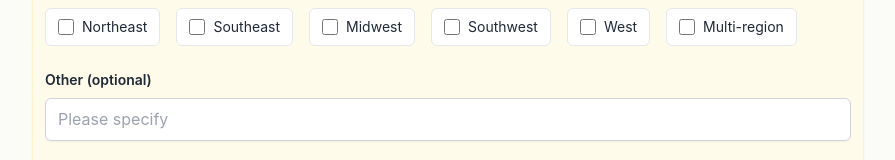
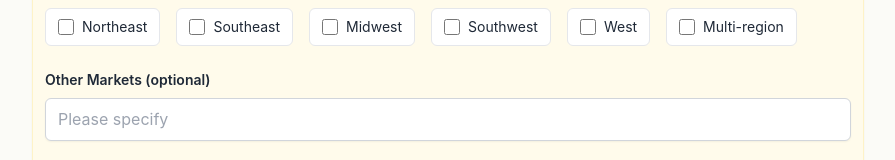
Before and after one commit to ondrovic/survey-test-form, a React (Vite) app: page / in a window 1280 px wide. Shown: the part 505-665 px from the top of the page, without its empty margins (192-1087 px from the left). Built offline with nearby package versions, Linux system fonts and the light colour scheme; no server answers; the database is empty.

Commit message:
Allowed anys for now

```diff
--- a/src/components/survey/SurveyForm/SurveyForm.tsx
+++ b/src/components/survey/SurveyForm/SurveyForm.tsx
@@ -232,7 +232,7 @@ export const SurveyForm: React.FC<SurveyFormProps> = ({
                             <Input
                                 name="businessInfo.otherMarket"
                                 register={register}
-                                label="Other (optional)"
+                                label="Other Markets (optional)"
                                 placeholder="Please specify"
                                 maxLength={100}
                                 className="bg-white border-amber-200 focus:border-amber-400 focus:ring-amber-400"
--- a/tsconfig.json
+++ b/tsconfig.json
@@ -18,7 +18,7 @@
     "noFallthroughCasesInSwitch": true,
     "noImplicitReturns": true,
     "noImplicitOverride": true,
-    "noImplicitAny": true,
+    "noImplicitAny": false,
     "strictNullChecks": true,
     "strictFunctionTypes": true,
 
```
Also changed, not shown: .eslintrc.cjs.
